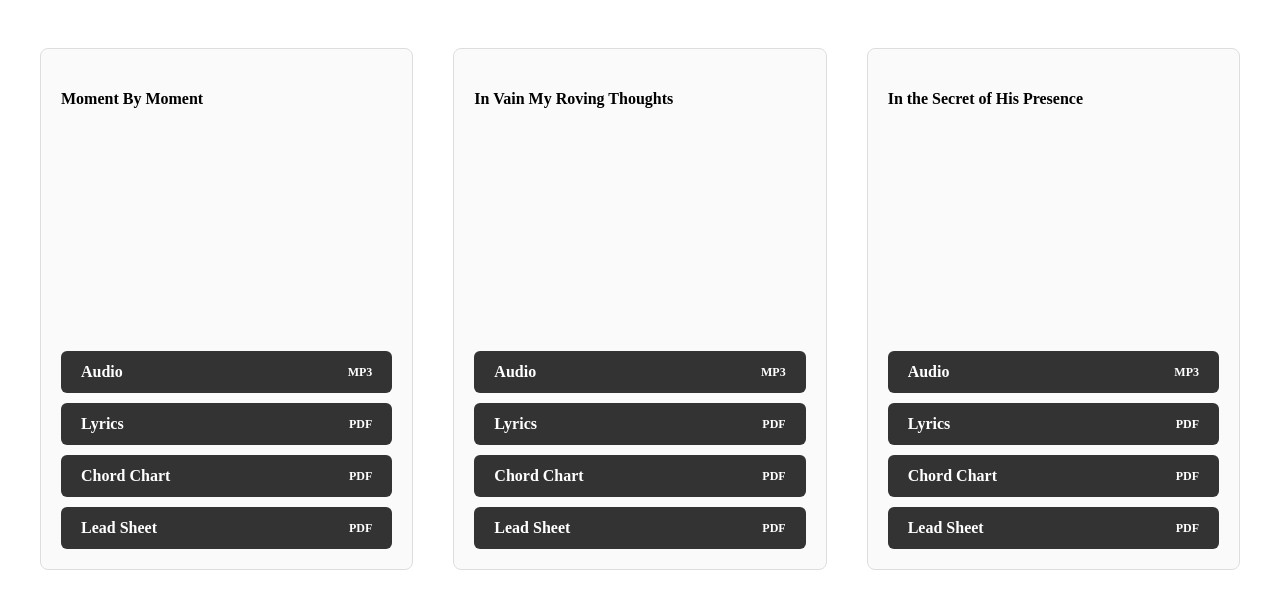
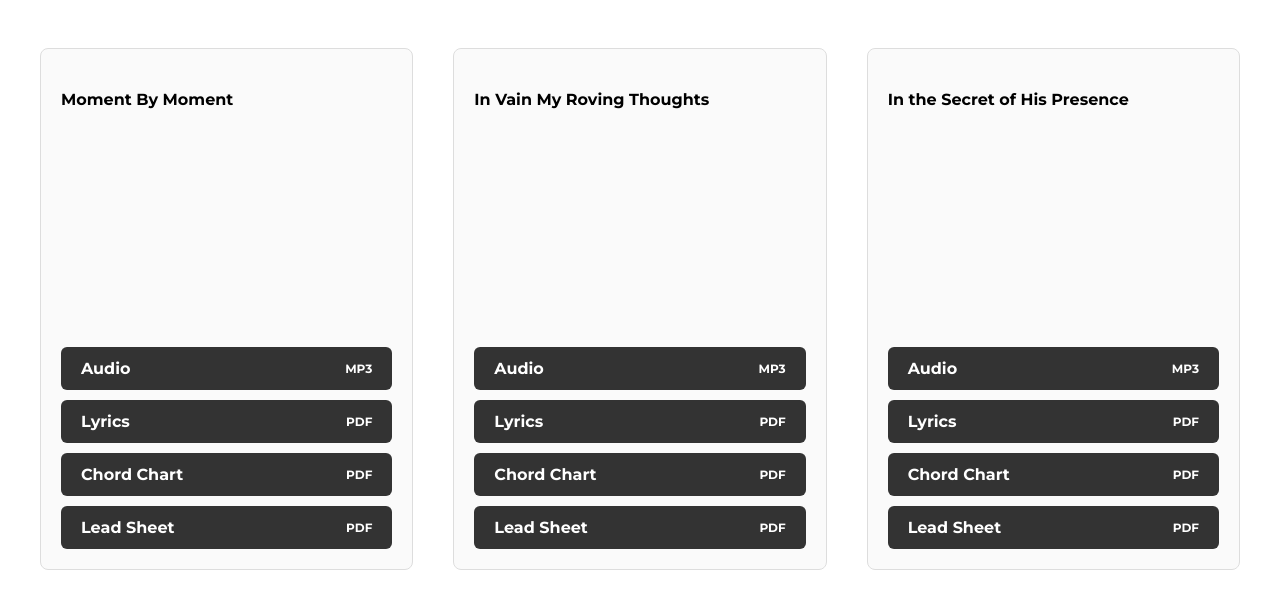
Before and after one commit to braindixon/scg, a plain HTML site: page members/index.html in a window 1280 px wide. Drawn offline with Linux system fonts and the light colour scheme.

Commit message:
Update fonts

```diff
--- a/members/index.html
+++ b/members/index.html
@@ -3,6 +3,7 @@
     <meta charset="UTF-8">
     <title>Downloads</title>
     <link rel="stylesheet" href="https://braindixon.github.io/scg/members/style.css">
+    <link href="https://fonts.googleapis.com/css2?family=Montserrat:wght@400;700&display=swap" rel="stylesheet">
     <script src="https://braindixon.github.io/scg/members/scripts.js" defer></script>
   </head>
   <div class="downloads-page">
--- a/members/style.css
+++ b/members/style.css
@@ -1,3 +1,7 @@
+body {
+  font-family: 'Montserrat', sans-serif;
+}
+
 /* ===============================
    Layout: Responsive Card Grid
    =============================== */
```
